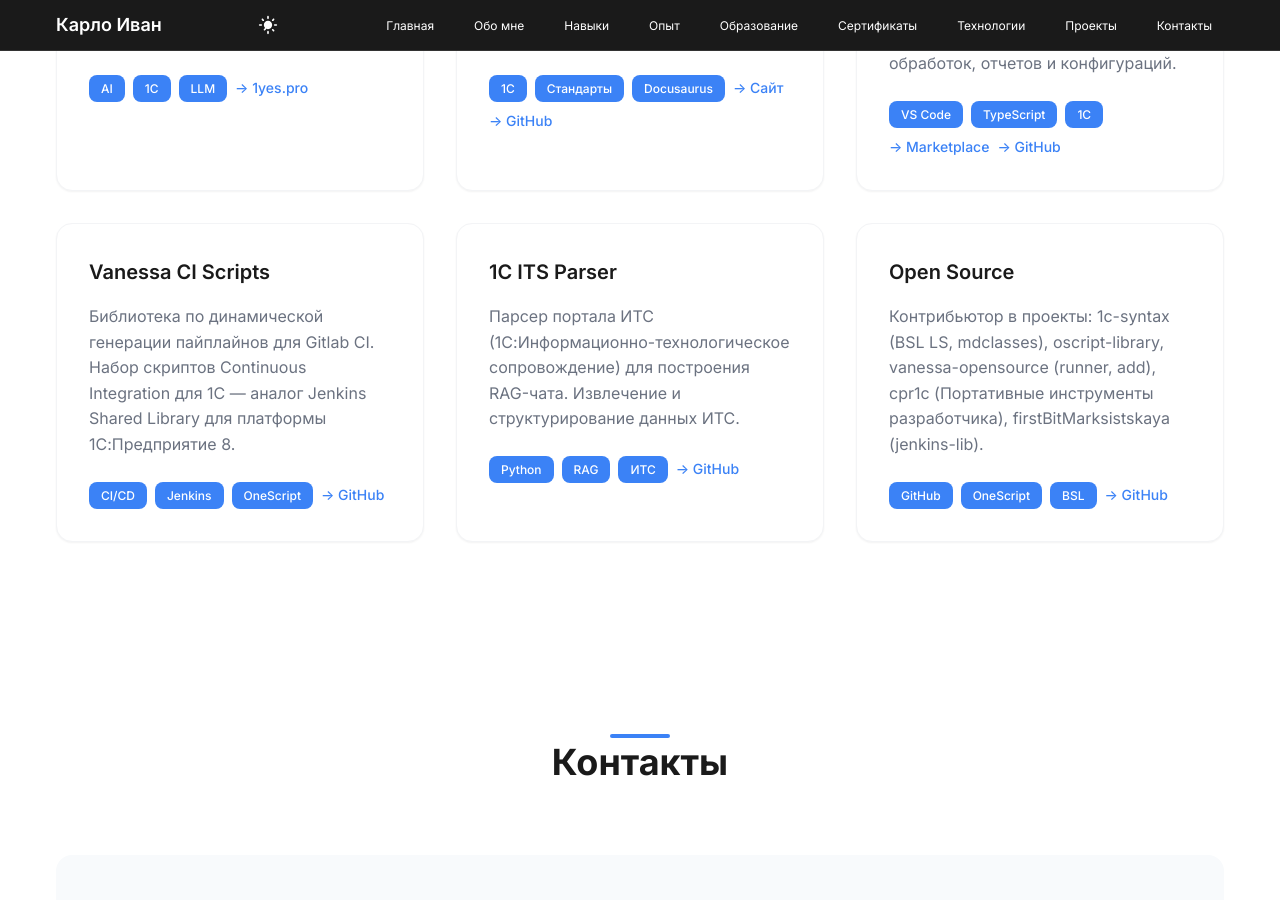
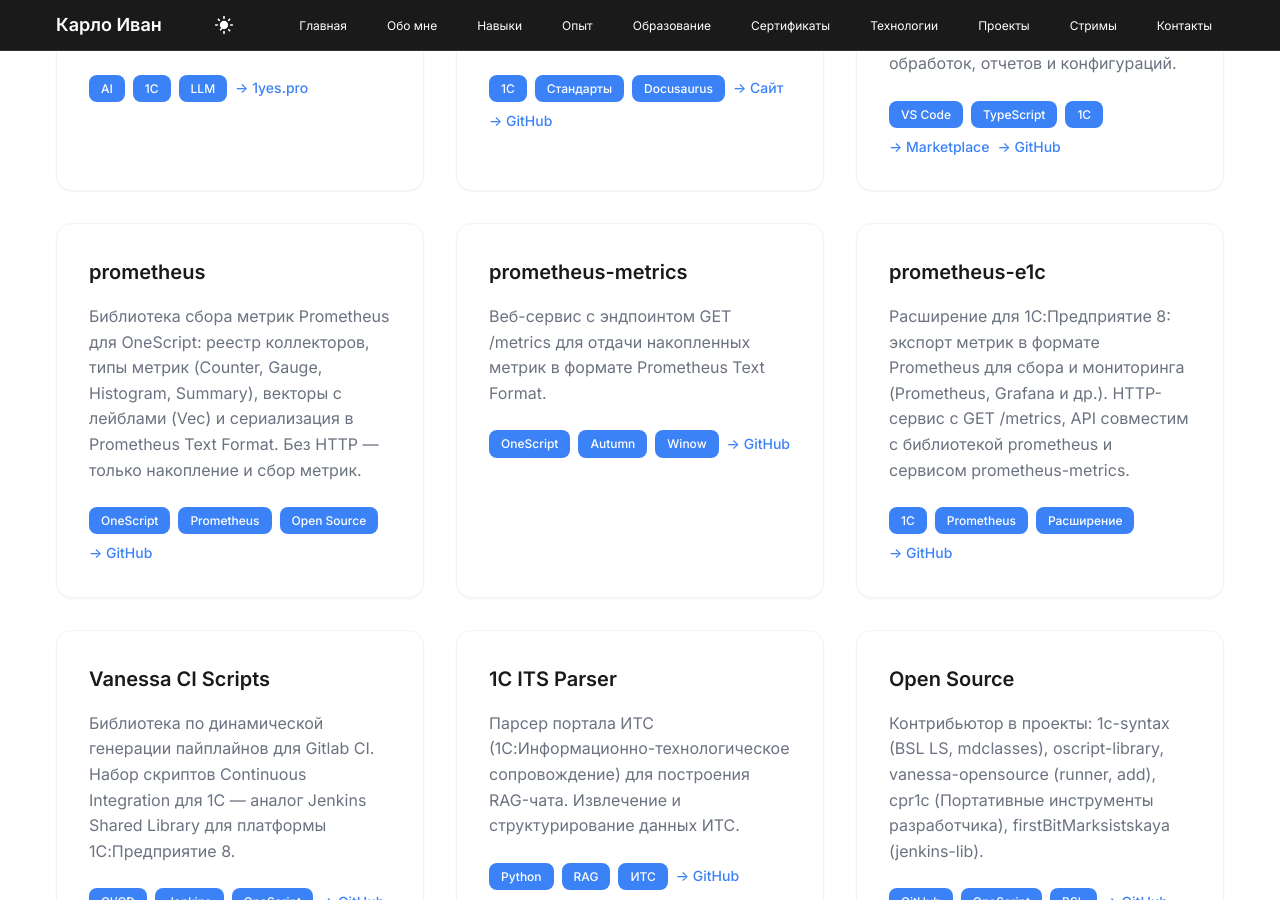
Before and after one commit to johnnyshut/johnnyshut.github.io, a Jekyll site: the page built from index.md, in a window 1280 px wide and 900 px high, scrolled down 12660 px. Built offline with Jekyll 4.4.1, drawn with Linux system fonts in a browser that asks for light colours; some of the changed text lies outside the part shown.

Commit message:
feat(streams): добавление нового раздела "Стримы" с информацией о телеметрии и обновление секции "Проекты" с новыми карточками проектов

```diff
--- a/_includes/projects.html
+++ b/_includes/projects.html
@@ -1,6 +1,7 @@
 <section id="projects" class="section">
     <h2 class="section-title animate-on-scroll">Проекты</h2>
     <div class="projects-grid">
+
         <!-- 1YES -->
         <div class="project-card animate-scale">
             <div class="project-card-content">
@@ -51,6 +52,59 @@
                     <span class="tech-badge">1С</span>
                     <a href="https://marketplace.visualstudio.com/items?itemName=yellow-hammer.1c-platform-tools" class="project-link" target="_blank" rel="noopener">→ Marketplace</a>
                     <a href="https://github.com/yellow-hammer/1c-platform-tools" class="project-link" target="_blank" rel="noopener">→ GitHub</a>
+                </div>
+            </div>
+        </div>
+
+        <!-- prometheus (OneScript) -->
+        <div class="project-card animate-scale">
+            <div class="project-card-content">
+                <h3>prometheus</h3>
+                <p>
+                    Библиотека сбора метрик Prometheus для OneScript: реестр коллекторов,
+                    типы метрик (Counter, Gauge, Histogram, Summary), векторы с лейблами (Vec)
+                    и сериализация в Prometheus Text Format. Без HTTP — только накопление и сбор метрик.
+                </p>
+                <div class="project-tech-tags">
+                    <span class="tech-badge">OneScript</span>
+                    <span class="tech-badge">Prometheus</span>
+                    <span class="tech-badge">Open Source</span>
+                    <a href="https://github.com/yellow-hammer/prometheus" class="project-link" target="_blank" rel="noopener">→ GitHub</a>
+                </div>
+            </div>
+        </div>
+
+        <!-- prometheus-metrics (OneScript) -->
+        <div class="project-card animate-scale">
+            <div class="project-card-content">
+                <h3>prometheus-metrics</h3>
+                <p>
+                    Веб-сервис с эндпоинтом GET /metrics для отдачи накопленных метрик
+                    в формате Prometheus Text Format.
+                </p>
+                <div class="project-tech-tags">
+                    <span class="tech-badge">OneScript</span>
+                    <span class="tech-badge">Autumn</span>
+                    <span class="tech-badge">Winow</span>
+                    <a href="https://github.com/yellow-hammer/prometheus-metrics" class="project-link" target="_blank" rel="noopener">→ GitHub</a>
+                </div>
+            </div>
+        </div>
+
+        <!-- prometheus-e1c (1С:Предприятие 8)-->
+        <div class="project-card animate-scale">
+            <div class="project-card-content">
+                <h3>prometheus-e1c</h3>
+                <p>
+                    Расширение для 1С:Предприятие 8: экспорт метрик в формате Prometheus
+                    для сбора и мониторинга (Prometheus, Grafana и др.). HTTP-сервис с GET /metrics,
+                    API совместим с библиотекой prometheus и сервисом prometheus-metrics.
+                </p>
+                <div class="project-tech-tags">
+                    <span class="tech-badge">1С</span>
+                    <span class="tech-badge">Prometheus</span>
+                    <span class="tech-badge">Расширение</span>
+                    <a href="https://github.com/yellow-hammer/prometheus-e1c" class="project-link" target="_blank" rel="noopener">→ GitHub</a>
                 </div>
             </div>
         </div>
--- /dev/null
+++ b/_includes/stream.html
@@ -0,0 +1,15 @@
+<section id="streams" class="section">
+    <h2 class="section-title animate-on-scroll">Стримы</h2>
+    <div class="about animate-slide-left">
+        <h3 class="stream-video-title">Телеметрия по-взрослому в 1С/OneScript</h3>
+        <p class="stream-video-meta">
+            Обзор новых библиотек. Запись эфира на канале «Веселый1С», 24 марта 2026.
+        </p>
+        <p>
+            Участвуют: Никита Федькин, Валерий Максимов, Андрей Овсянкин, Иван Карло.
+        </p>
+        <p>
+            <a href="https://www.youtube.com/watch?v=PcMrsSgVLmM" class="project-link" target="_blank" rel="noopener">→ Смотреть на YouTube</a>
+        </p>
+    </div>
+</section>
--- a/_layouts/default.html
+++ b/_layouts/default.html
@@ -103,6 +103,7 @@
                     <li><a href="#certificates" class="nav-link">Сертификаты</a></li>
                     <li><a href="#technologies" class="nav-link">Технологии</a></li>
                     <li><a href="#projects" class="nav-link">Проекты</a></li>
+                    <li><a href="#streams" class="nav-link">Стримы</a></li>
                     <li><a href="#contacts" class="nav-link">Контакты</a></li>
                 </ul>
             </div>
--- a/assets/css/main.css
+++ b/assets/css/main.css
@@ -1125,6 +1125,20 @@ body {
     margin-bottom: 0;
 }
 
+.about .stream-video-title {
+    font-size: var(--font-size-xl);
+    font-weight: 600;
+    color: var(--color-primary);
+    margin: 0 0 var(--spacing-2) 0;
+    line-height: 1.3;
+}
+
+.about .stream-video-meta {
+    font-size: var(--font-size-sm);
+    opacity: 0.9;
+    margin-bottom: var(--spacing-6);
+}
+
 /* ===== PROJECTS SECTION ===== */
 .projects-grid {
     display: grid;
--- a/index.md
+++ b/index.md
@@ -133,4 +133,6 @@ title: Главная
 
 {% include projects.html %}
 
+{% include stream.html %}
+
 {% include contacts.html %}
```
